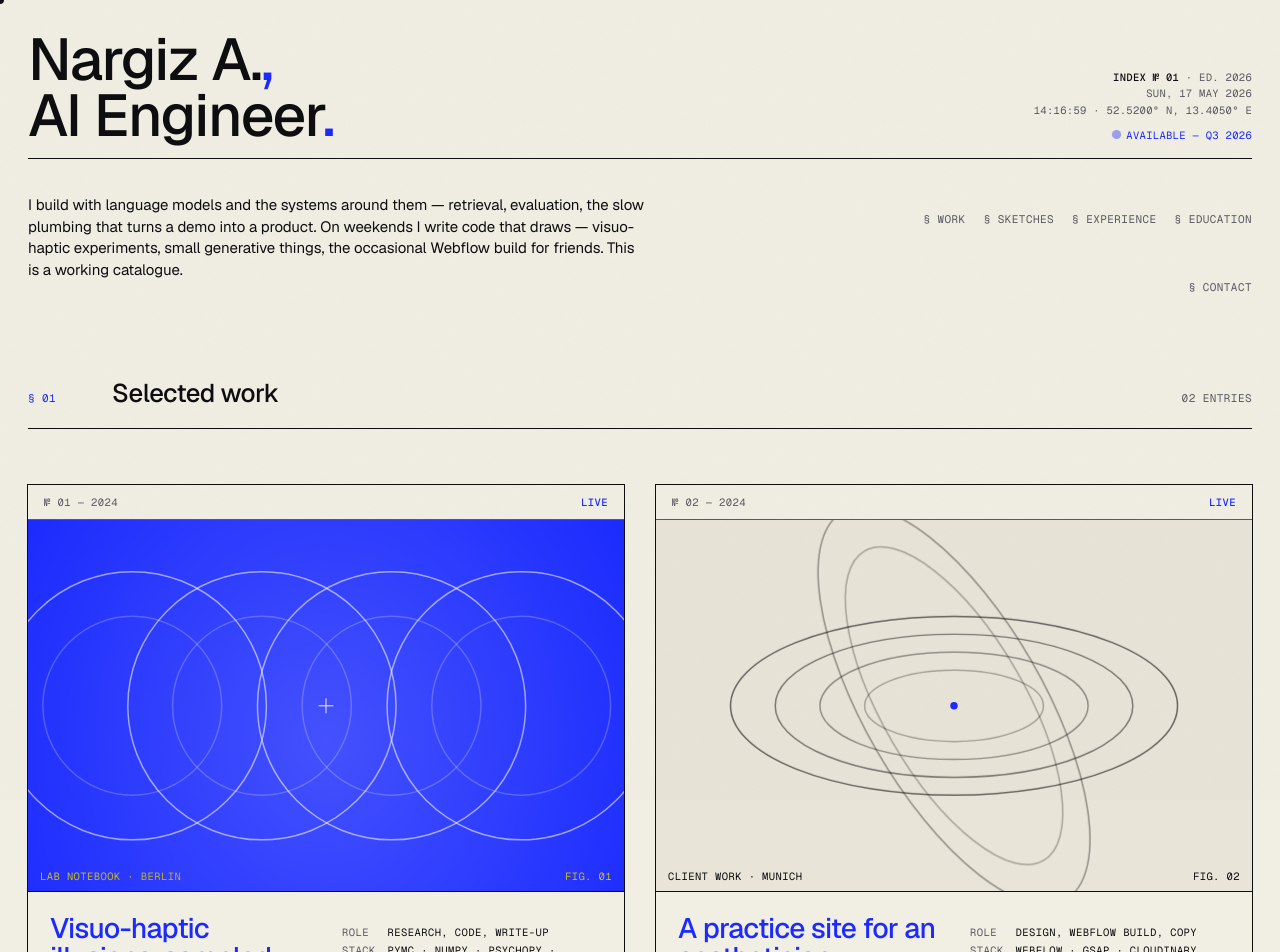
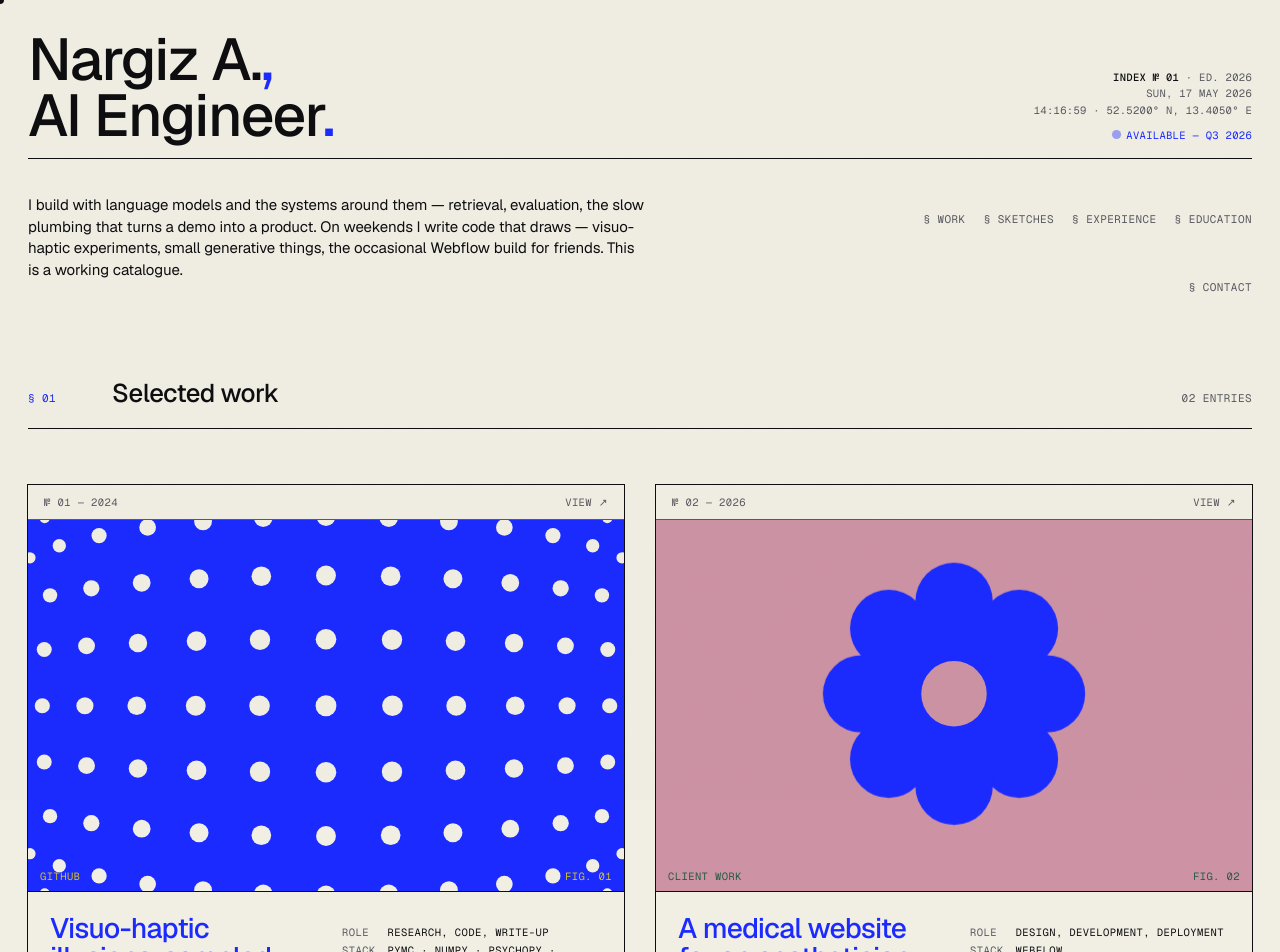
Before and after one commit to nargizas/nargizas.github.io, a Next.js app: page / in a window 1280 px wide. Shown: the top 952 px of the page. Built offline with nearby package versions, Linux system fonts and the light colour scheme.

Commit message:
update the projects

```diff
--- a/app/styles/entry.css
+++ b/app/styles/entry.css
@@ -96,6 +96,14 @@
   color: var(--ink-2);
 }
 .entry.inset .index-row b { color: var(--ink); font-weight: 500; }
+.entry.inset .index-row .link-hint {
+  color: var(--ink-2);
+  transition: color .2s ease, letter-spacing .25s ease;
+}
+.entry.inset .inset-card:hover .link-hint {
+  color: var(--accent);
+  letter-spacing: .08em;
+}
 
 /* ── text card (standard layout) ── */
 .text-card {
--- a/components/Plates.js
+++ b/components/Plates.js
@@ -12,6 +12,39 @@ export function HapticPlate({ hovered }) {
     else svg.pauseAnimations();
   }, [hovered]);
 
+  // Correct sphere projection: treat (i,j) as a point on a flat surface at arc-length
+  // distance r_flat = sqrt(i²+j²)·dPhi from the sphere's front-facing pole.
+  // Orthographic projection: x = R·sin(r_flat)·i/r_ij, y = R·sin(r_flat)·j/r_ij.
+  // This makes horizontal/vertical grid lines curve like a real sphere surface.
+  const cx = 200, cy = 230;
+  const R = 230;
+  const dPhi = 0.195;
+  const rMax = 7;
+  const sizeMin = 0.38; // floor for dot radius (0=full sphere intensity, 1=flat)
+
+  const dots = [];
+  for (let i = -11; i <= 11; i++) {
+    for (let j = -12; j <= 12; j++) {
+      const rIdx = Math.sqrt(i * i + j * j);
+      const rFlat = rIdx * dPhi;
+      if (rFlat >= Math.PI / 2) continue;
+
+      let x, y;
+      if (rIdx < 0.001) {
+        x = cx; y = cy;
+      } else {
+        const scale = R * Math.sin(rFlat) / rIdx;
+        x = cx + scale * i;
+        y = cy + scale * j;
+      }
+
+      const cosZ = Math.cos(rFlat);
+      const r = rMax * (sizeMin + (1 - sizeMin) * cosZ);
+      if (r < 0.6) continue;
+      dots.push({ x, y, r, rIdx });
+    }
+  }
+
   return (
     <div className="plate">
       <svg
@@ -20,55 +53,25 @@ export function HapticPlate({ hovered }) {
         preserveAspectRatio="xMidYMid slice"
         style={{ background: 'var(--accent)' }}
       >
-        <defs>
-          <radialGradient id="hp-glow" cx="50%" cy="55%" r="60%">
-            <stop offset="0%" stopColor="rgba(255,255,255,.18)" />
-            <stop offset="100%" stopColor="rgba(255,255,255,0)" />
-          </radialGradient>
-        </defs>
-        <rect width="400" height="460" fill="url(#hp-glow)" />
-        <g fill="none" stroke="rgba(255,255,255,.55)" strokeWidth="1">
-          {[0, 1, 2, 3].map((i) => (
-            <circle key={i} cx={70 + i * 87} cy={230} r={90}>
+        {dots.map((d, i) => (
+          <circle key={i} cx={d.x.toFixed(1)} cy={d.y.toFixed(1)} r={d.r.toFixed(2)} fill="var(--paper)">
             <animate
               attributeName="r"
-                values="86;94;86"
-                dur={`${7 + i * 0.6}s`}
+              values={`${d.r.toFixed(2)};${(d.r * 1.28).toFixed(2)};${d.r.toFixed(2)}`}
+              dur="2.6s"
+              begin={`${(d.rIdx * 0.072).toFixed(3)}s`}
               repeatCount="indefinite"
             />
           </circle>
         ))}
-          {[0, 1, 2, 3].map((i) => (
-            <circle key={'b' + i} cx={70 + i * 87} cy={230} r={60} opacity=".4">
-              <animate
-                attributeName="r"
-                values="58;66;58"
-                dur={`${9 + i * 0.5}s`}
-                repeatCount="indefinite"
-              />
-            </circle>
-          ))}
+        <g stroke="var(--ink-2)" strokeWidth="1" opacity=".4">
+          <line x1="12" y1="12" x2="22" y2="12" /><line x1="12" y1="12" x2="12" y2="22" />
+          <line x1="388" y1="12" x2="378" y2="12" /><line x1="388" y1="12" x2="388" y2="22" />
+          <line x1="12" y1="448" x2="22" y2="448" /><line x1="12" y1="448" x2="12" y2="438" />
+          <line x1="388" y1="448" x2="378" y2="448" /><line x1="388" y1="448" x2="388" y2="438" />
         </g>
-        <g stroke="rgba(255,255,255,.6)" strokeWidth="1">
-          <line x1="195" y1="230" x2="205" y2="230" />
-          <line x1="200" y1="225" x2="200" y2="235" />
-        </g>
-        <g stroke="rgba(255,255,255,.45)" strokeWidth="1">
-          <line x1="12" y1="12" x2="22" y2="12" />
-          <line x1="12" y1="12" x2="12" y2="22" />
-          <line x1="388" y1="12" x2="378" y2="12" />
-          <line x1="388" y1="12" x2="388" y2="22" />
-          <line x1="12" y1="448" x2="22" y2="448" />
-          <line x1="12" y1="448" x2="12" y2="438" />
-          <line x1="388" y1="448" x2="378" y2="448" />
-          <line x1="388" y1="448" x2="388" y2="438" />
-        </g>
-        <g
-          fontFamily="var(--mono)"
-          fontSize="9"
-          fill="rgba(255,255,255,.7)"
-          style={{ letterSpacing: '.06em', textTransform: 'uppercase' }}
-        >
+        <g fontFamily="var(--mono)" fontSize="9" fill="var(--ink-2)"
+          style={{ letterSpacing: '.06em', textTransform: 'uppercase' }}>
           <text x="14" y="32">Fig. 01 / Haptic field</text>
           <text x="14" y="450" textAnchor="start">d=0.42  σ=0.11</text>
           <text x="386" y="450" textAnchor="end">N=4000 samples</text>
@@ -80,39 +83,43 @@ export function HapticPlate({ hovered }) {
 
 export function BeautyPlate({ hovered }) {
   const playState = hovered ? 'running' : 'paused';
+  const pk = '#cd93a5';
+  const cx = 200, cy = 222;
+
+  const outerPetals = Array.from({ length: 8 }, (_, i) => {
+    const a = (i * 45) * Math.PI / 180;
+    return { x: cx + Math.sin(a) * 62, y: cy - Math.cos(a) * 62 };
+  });
+
+
   return (
     <div className="plate" style={{ background: 'var(--paper-2)' }}>
       <svg viewBox="0 0 400 460" preserveAspectRatio="xMidYMid slice">
-        <rect width="400" height="460" fill="var(--paper-2)" />
-        <g style={{ transformOrigin: '200px 230px', animation: `spin 60s linear infinite`, animationPlayState: playState }}>
-          <ellipse cx="200" cy="230" rx="150" ry="60" fill="none" stroke="var(--ink)" strokeWidth="1" opacity=".6" />
-          <ellipse cx="200" cy="230" rx="120" ry="48" fill="none" stroke="var(--ink)" strokeWidth="1" opacity=".5" />
-          <ellipse cx="200" cy="230" rx="90" ry="36" fill="none" stroke="var(--ink)" strokeWidth="1" opacity=".4" />
-          <ellipse cx="200" cy="230" rx="60" ry="24" fill="none" stroke="var(--ink)" strokeWidth="1" opacity=".3" />
+        <rect width="400" height="460" fill={pk} />
+
+        {/* Outer ring — 8 blob petals, slow spin */}
+        <g style={{ transformOrigin: `${cx}px ${cy}px`, animation: `spin 80s linear infinite`, animationPlayState: playState }}>
+          {outerPetals.map((p, i) => <circle key={i} cx={p.x} cy={p.y} r={26} fill={'var(--accent)'} />)}
         </g>
-        <g style={{ transformOrigin: '200px 230px', animation: `spin-rev 80s linear infinite`, animationPlayState: playState }}>
-          <ellipse cx="200" cy="230" rx="150" ry="60" transform="rotate(60 200 230)" fill="none" stroke="var(--ink)" strokeWidth="1" opacity=".4" />
-          <ellipse cx="200" cy="230" rx="120" ry="48" transform="rotate(60 200 230)" fill="none" stroke="var(--ink)" strokeWidth="1" opacity=".3" />
+
+
+
+        {/* Centre disc + hole */}
+        <circle cx={cx} cy={cy} r={62} fill={'var(--accent)'} />
+        <circle cx={cx} cy={cy} r={22} fill={pk} />
+
+        {/* Corner marks */}
+        <g stroke={pk} strokeWidth="1" opacity=".35">
+          <line x1="12" y1="12" x2="22" y2="12" /><line x1="12" y1="12" x2="12" y2="22" />
+          <line x1="388" y1="12" x2="378" y2="12" /><line x1="388" y1="12" x2="388" y2="22" />
+          <line x1="12" y1="448" x2="22" y2="448" /><line x1="12" y1="448" x2="12" y2="438" />
+          <line x1="388" y1="448" x2="378" y2="448" /><line x1="388" y1="448" x2="388" y2="438" />
         </g>
-        <circle cx="200" cy="230" r="2.5" fill="var(--accent)" />
-        <g stroke="var(--ink)" strokeWidth="1" opacity=".7">
-          <line x1="12" y1="12" x2="22" y2="12" />
-          <line x1="12" y1="12" x2="12" y2="22" />
-          <line x1="388" y1="12" x2="378" y2="12" />
-          <line x1="388" y1="12" x2="388" y2="22" />
-          <line x1="12" y1="448" x2="22" y2="448" />
-          <line x1="12" y1="448" x2="12" y2="438" />
-          <line x1="388" y1="448" x2="378" y2="448" />
-          <line x1="388" y1="448" x2="388" y2="438" />
-        </g>
-        <g
-          fontFamily="var(--mono)"
-          fontSize="9"
-          fill="var(--ink-2)"
-          style={{ letterSpacing: '.06em', textTransform: 'uppercase' }}
-        >
+
+        <g fontFamily="var(--mono)" fontSize="9" fill={'var(--accent)'} opacity=".6"
+          style={{ letterSpacing: '.06em', textTransform: 'uppercase' }}>
           <text x="14" y="32">Fig. 02 / Form study</text>
-          <text x="386" y="450" textAnchor="end">CMYK 0 / 0 / 0 / 100</text>
+          <text x="386" y="450" textAnchor="end">Rosa · form</text>
         </g>
       </svg>
     </div>
--- a/components/Portfolio.js
+++ b/components/Portfolio.js
@@ -64,7 +64,10 @@ function Entry({ idx, title, year, role, stack, status, location, caption, Plate
       >
         <div className="index-row">
           <span>№ {padded} — {year}</span>
-          <b style={{ color: status === 'Live' ? 'var(--accent)' : 'var(--ink-2)' }}>{status}</b>
+          {href
+            ? <span className="link-hint">View ↗</span>
+            : <b style={{ color: status === 'Live' ? 'var(--accent)' : 'var(--ink-2)' }}>{status}</b>
+          }
         </div>
         <div className="inset-banner">
           <div className="plate-wrap">
--- a/data/projects.js
+++ b/data/projects.js
@@ -6,20 +6,27 @@ export const WORK_ENTRIES = [
     year: '2024',
     role: 'Research, code, write-up',
     stack: 'PyMC · NumPy · psychopy · matplotlib',
-    status: 'Live',
-    location: 'Lab notebook · Berlin',
+    location: 'GitHub',
     href: 'https://github.com/nargizas/Bayesian-Psychometric-Fit',
-    caption: `Bayesian reanalysis of a VR perception study that asks how far you can push a mismatch between what a user sees and feels before they notice and the immersion breaks. That boundary was originally found by fitting the data to a curve and reading off the best single answer. The reanalysis runs the same 16-participant dataset through a <b>PyMC</b> probabilistic model: instead of one number per condition, you get a distribution of plausible answers.`,
+    caption: `Bayesian reanalysis of a VR perception study of
+    how far you can push a mismatch between what a user sees and
+    feels before they notice and the immersion breaks.
+    That boundary was originally found by fitting the data
+    to a curve and reading off the best single answer.
+    The reanalysis runs the same 16-participant dataset through
+    a <b>PyMC</b> probabilistic model: instead of one number per condition,
+    you get a distribution of plausible answers.`,
     Plate: HapticPlate,
   },
   {
-    title: 'A practice site for an aesthetician.',
-    year: '2024',
-    role: 'Design, Webflow build, copy',
-    stack: 'Webflow · GSAP · Cloudinary',
-    status: 'Live',
-    location: 'Client work · Munich',
-    caption: `A small Webflow build for an independent skincare practice — soft type, generous white, a booking flow that fits inside one screen. The brief was simply: <b>look expensive without trying</b>. Most of the work happened in the spacing.`,
+    title: 'A medical website for an aesthetician.',
+    year: '2026',
+    role: 'Design, Development, deployment',
+    stack: 'Webflow',
+    location: 'Client work',
+    href: 'https://www.doctor-krivenko.de/',
+    caption: `Webflow site for an aesthetic medicine practice, showcasing their services and expertise.
+    The design is clean and modern, with a focus on usability and clear navigation.`,
     Plate: BeautyPlate,
   },
 ];
```
Lines whose indentation alone changed are shown as unchanged.
